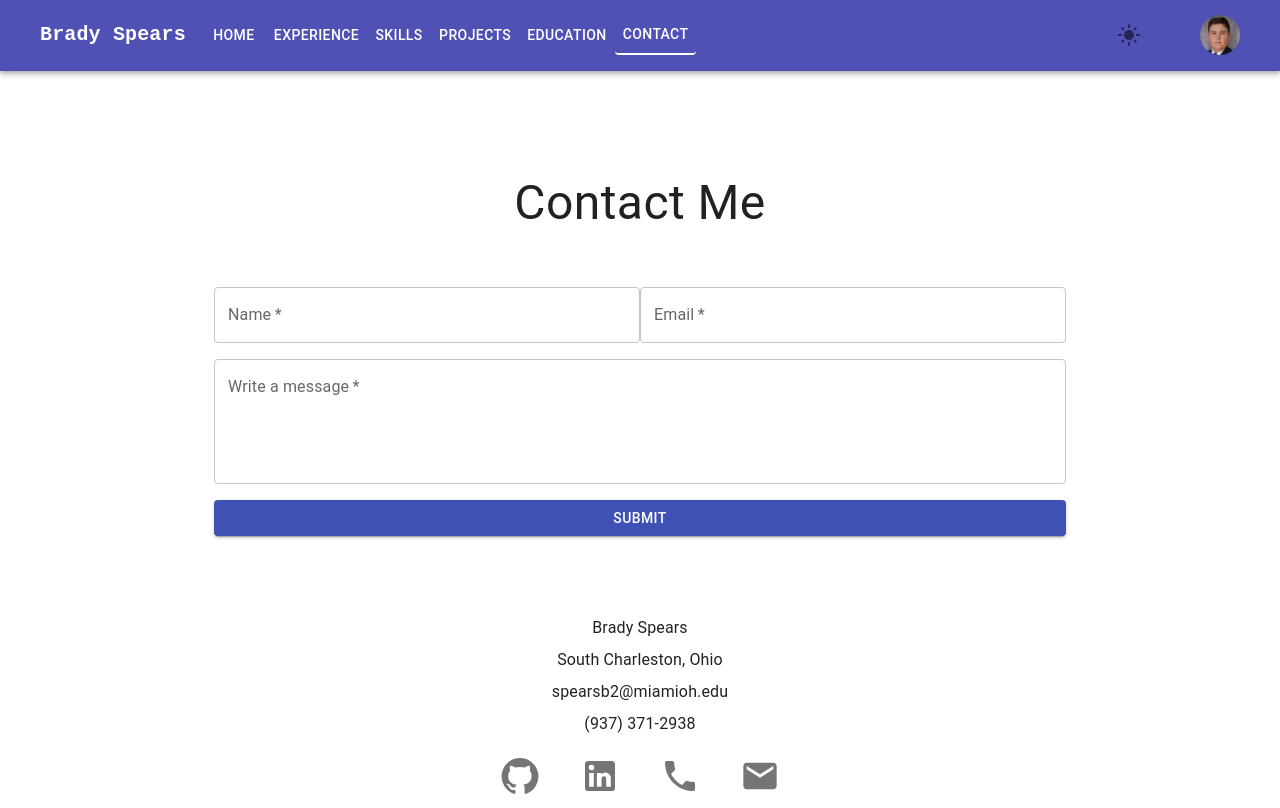
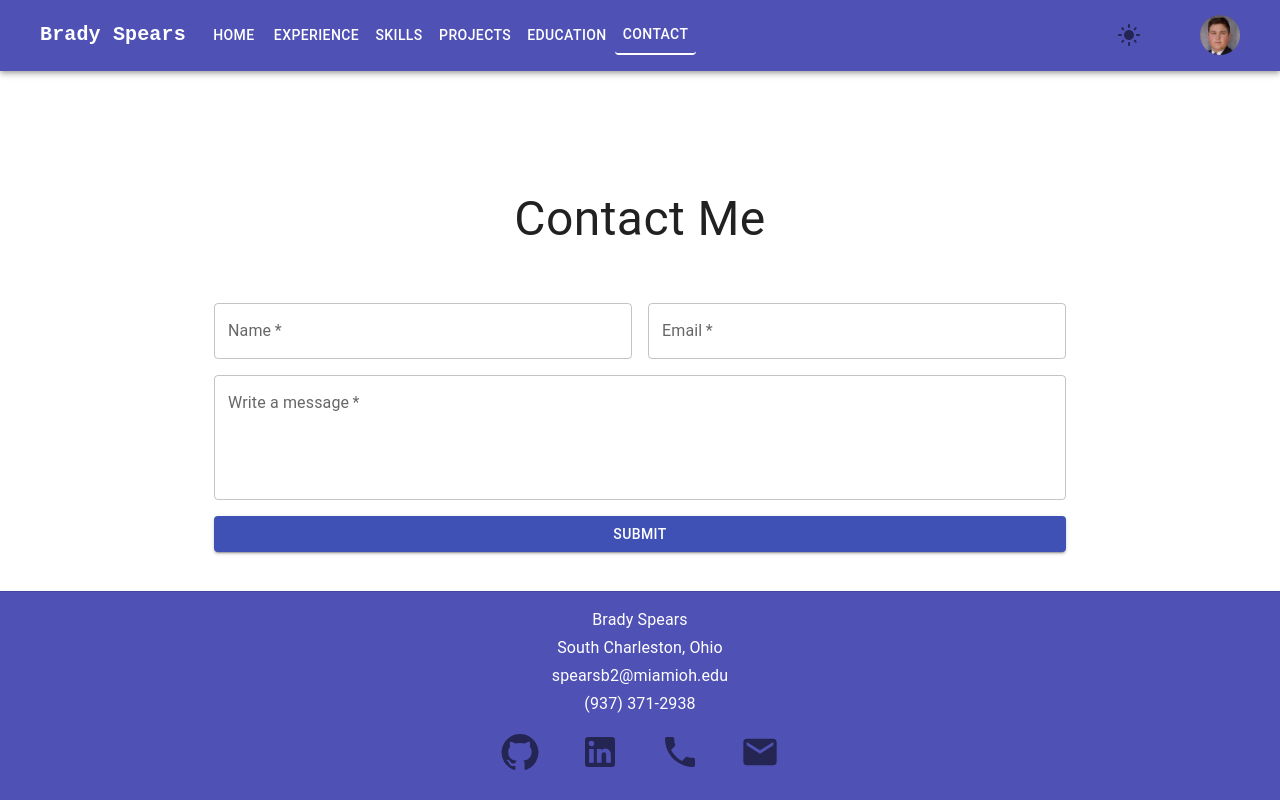
Before and after one commit to Brady-Spears66/React-Portfolio, a React (Vite) app: page /contact in a window 1280 px wide. Built offline with nearby package versions, Linux system fonts and the light colour scheme.

Commit message:
Integrating EmailJS for email service

```diff
--- a/package.json
+++ b/package.json
@@ -12,14 +12,16 @@
   "dependencies": {
     "@emotion/react": "^11.14.0",
     "@emotion/styled": "^11.14.0",
-    "@mui/icons-material": "^5.16.7",
+    "@mui/icons-material": "^6.4.0",
     "@mui/material": "^6.4.0",
     "@reduxjs/toolkit": "^2.2.7",
+    "emailjs-com": "^3.2.0",
     "firebase": "^11.1.0",
     "react": "^18.2.0",
     "react-dom": "^18.2.0",
     "react-redux": "^9.1.2",
-    "react-router-dom": "^7.1.1"
+    "react-router-dom": "^7.1.1",
+    "uuid": "^11.0.5"
   },
   "devDependencies": {
     "@types/react": "^18.2.66",
--- a/src/App.tsx
+++ b/src/App.tsx
@@ -8,6 +8,7 @@ import Contact from './pages/Contact';
 import { useAppSelector } from './state/Hooks';
 import { Education } from './pages/Education';
 import { Skills } from './pages/Skills';
+import Footer from './components/Footer';
 
 
 const theme = createTheme({});
@@ -24,9 +25,9 @@ const DarkTheme: ThemeOptions = createTheme({
     },
     components: {
       MuiCssBaseline: {
-        styleOverrides: (themeParam) => ({
-          body: themeParam.palette.mode === 'dark' ? darkScrollbar() : null,
-        }),
+        styleOverrides: {
+          body: darkScrollbar(),
+        },
       },
     },
 });
@@ -48,20 +49,24 @@ function App() {
   const mode = useAppSelector(state => state.theme.mode);
   const theme = mode === "light" ? LightTheme : DarkTheme;
 
-  document.getElementById('root')
-
   return (
     <ThemeProvider theme={theme}>
       <CssBaseline enableColorScheme/>
-      <Box sx={{ // Use Box instead of Container for the root element
+      <Box sx={{
         display: 'flex',
         flexDirection: 'column',
         minHeight: '100vh',
-        minWidth: '100%',
+        width: '100%',
         overflow: 'hidden',
       }}>
         <Navbar />
-        <Container sx={{ mt: 10}}>
+        <Container
+          sx={{
+            mt: 10,
+            flex: '1 0 auto', // This makes the container take up available space
+            mb: 4, // Add some margin before the footer
+          }}
+        >
           <Routes>
             <Route path="/" element={<Home />} />
             <Route path="/experience" element={<Experience />} />
@@ -71,6 +76,7 @@ function App() {
             <Route path="/education" element={<Education/>} />
           </Routes>
         </Container>
+        <Footer />
       </Box>
     </ThemeProvider>
   );
--- /dev/null
+++ b/src/components/Footer.tsx
@@ -0,0 +1,92 @@
+import { Box, Container, IconButton, Stack, Typography, useTheme } from "@mui/material";
+import EmailIcon from '@mui/icons-material/Email';
+import LocalPhoneIcon from '@mui/icons-material/LocalPhone';
+import LinkedInIcon from '@mui/icons-material/LinkedIn';
+import GitHubIcon from '@mui/icons-material/GitHub';
+
+export default function Footer() {
+    const theme = useTheme();
+
+    const backgroundColor = theme.palette.mode === 'dark'
+        ? 'rgba(255, 255, 255, 0.06)' : '#4f51b5';
+
+    return (
+        <Box
+            component="footer"
+            sx={{
+                color: 'white',
+                width: '100%',
+                backgroundColor,
+                flex: '0 0 auto', // Prevents the footer from growing or shrinking
+                borderTop: 1, // Optional: adds a subtle top border
+                borderColor: 'divider', // Uses theme-aware color for border
+                transition: 'background-color 0.7s ease'
+            }}
+        >
+            <Container
+                maxWidth="md"
+                sx={{
+                    display: 'flex',
+                    justifyContent: 'center',
+                    px: { xs: 2, sm: 3 },
+                    py: 2, // Consistent padding top and bottom
+                }}
+            >
+                <Stack
+                    spacing={0.5}
+                    alignItems="center"
+                    sx={{
+                        width: '100%',
+                        maxWidth: 'md'
+                    }}
+                >
+                    <Typography variant="body1">
+                        Brady Spears
+                    </Typography>
+                    <Typography variant="body1">
+                        South Charleston, Ohio
+                    </Typography>
+                    <Typography variant="body1">
+                        spearsb2@miamioh.edu
+                    </Typography>
+                    <Typography variant="body1">
+                        (937) 371-2938
+                    </Typography>
+
+                    <Stack
+                        direction="row"
+                        spacing={2}
+                        justifyContent="center"
+                        sx={{
+                            width: '100%',
+                            flexWrap: 'wrap',
+                            mt: 1
+                        }}
+                    >
+                        {[
+                            { icon: <GitHubIcon />, href: 'https://github.com/Brady-Spears66', label: 'github' },
+                            { icon: <LinkedInIcon />, href: 'https://www.linkedin.com/in/brady-spears-2b5192229/', label: 'linkedin' },
+                            { icon: <LocalPhoneIcon />, href: 'tel:937-371-2938', label: 'phone' },
+                            { icon: <EmailIcon />, href: 'mailto:spearsb2@miamioh.edu', label: 'email' }
+                        ].map((item) => (
+                            <IconButton
+                                key={item.label}
+                                size='large'
+                                aria-label={item.label}
+                                href={item.href}
+                                target='_blank'
+                                sx={{
+                                    '& svg': {
+                                        fontSize: '2.5rem'
+                                    }
+                                }}
+                            >
+                                {item.icon}
+                            </IconButton>
+                        ))}
+                    </Stack>
+                </Stack>
+            </Container>
+        </Box>
+    );
+}
--- a/src/pages/Contact.tsx
+++ b/src/pages/Contact.tsx
@@ -1,80 +1,136 @@
-import GitHubIcon from '@mui/icons-material/GitHub';
 import { Box, Container, IconButton, Stack, TextField, Typography, Divider, Paper, Button } from '@mui/material';
-import Grid from '@mui/material/Grid';
-import EmailIcon from '@mui/icons-material/Email';
-import LocalPhoneIcon from '@mui/icons-material/LocalPhone';
-import LocationOnIcon from '@mui/icons-material/LocationOn';
-import PersonIcon from '@mui/icons-material/Person';
-import LinkedInIcon from '@mui/icons-material/LinkedIn';
+import Grid from '@mui/material/Grid2';
+import React, { useState } from 'react';
+import emailjs from 'emailjs-com'
+import {v4 as uuidv4 } from 'uuid'
 
 function Contact() {
+    const [formData, setFormData] = useState({
+        user_name: '',
+        user_email: '',
+        message: '',
+    })
+
+    const content = "NewLine";
+    const filePath = "../general/MessageCount.txt"
+
+
+
+    const [successMessage, setSuccessMessage] = useState('');
+    const [errorMessage, setErrorMessage] = useState('');
+
+    const serviceId = 'service_ilu6ras'
+    const templateId = 'contact_form'
+    const publicKey = 'n-yr5L24zucQzOM5-'
+
+    // @ts-ignore
+    const handleChange = (e) => {
+        const { name, value } = e.target;
+        setFormData((prevData) => ({
+            ...prevData,
+            [name]: value
+        }));
+    }
+
+    // @ts-ignore
+    const handleSubmit = (e) => {
+        e.preventDefault();
+
+        const uniqueMessageId = uuidv4();
+
+        const templateParams = {
+            user_name: formData.user_name,
+            user_email: formData.user_email,
+            message: formData.message,
+            message_id: uniqueMessageId,
+        }
+
+        emailjs.send(serviceId, templateId, templateParams, publicKey)
+        .then((response) => {
+            setSuccessMessage("Your message has been sent successfully");
+            setErrorMessage('');
+            setFormData({user_name: '', user_email: '', message: ''});
+        })
+        .catch((error) => {
+            setErrorMessage('There was an issue sending your message. Please try again.');
+            setSuccessMessage('');
+            console.error('EmailJS Error: ', error)
+        })
+    }
+
     return (
         <Box sx={{
             width: '100%',
-            overflow: 'hidden',
             display: 'flex',
             flexDirection: 'column',
-            alignItems: 'center' // Center everything horizontally
+            position: 'relative' // Added position relative
         }}>
             <Container
                 maxWidth="md"
                 sx={{
-                    mb: 10,
                     display: 'flex',
                     flexDirection: 'column',
-                    alignItems: 'center', // Center container content
-                    px: { xs: 2, sm: 3 }
+                    alignItems: 'center',
+                    px: { xs: 2, sm: 3 },
+                    pt: 4,
+                    height: '100%', // Take up full height
                 }}
             >
+                <form onSubmit={handleSubmit} style={{ width: '100%'}}>
                     <Grid
                         container
                         spacing={2}
                         sx={{
                             width: '100%',
                             margin: 0,
-                        // Remove any default padding
                             '& .MuiGrid-item': {
-                            px: 0, // Remove default padding from Grid items
+                                px: 0,
                             }
                         }}
                     >
-                    <Grid item xs={12}>
+                        <Grid size={{xs: 12}}>
                             <Typography
                                 sx={{
                                     fontSize: { xs: '2rem', sm: '3rem' },
                                     textAlign: "center",
                                     mb: 4,
-                                width: '100%' // Ensure full width
+                                    width: '100%'
                                 }}
                             >
                                 Contact Me
                             </Typography>
                         </Grid>
 
-                    <Grid item xs={12} sm={6}>
+                        <Grid size={{xs: 12, sm: 6}}>
                             <TextField
                                 label="Name"
-                            name='name'
+                                name='user_name'
+                                value={formData.user_name}
+                                onChange={handleChange}
                                 required
                                 fullWidth
                                 size="medium"
                             />
                         </Grid>
 
-                    <Grid item xs={12} sm={6}>
+                        <Grid size={{xs: 12, sm: 6}}>
                             <TextField
                                 label="Email"
-                            name='email'
+                                name='user_email'
+                                value={formData.user_email}
+                                onChange={handleChange}
                                 required
                                 fullWidth
                                 size="medium"
                             />
                         </Grid>
 
-                    <Grid item xs={12}>
+                        <Grid size={{xs: 12}}>
                             <TextField
                                 label="Write a message"
                                 name='message'
+                                value={formData.message}
+                                onChange={handleChange}
                                 required
                                 fullWidth
                                 multiline
@@ -82,8 +138,9 @@ function Contact() {
                             />
                         </Grid>
 
-                    <Grid item xs={12}>
+                        <Grid size={{xs: 12}}>
                             <Button
+                                type='submit'
                                 variant='contained'
                                 fullWidth
                                 sx={{
@@ -94,70 +151,27 @@ function Contact() {
                                 Submit
                             </Button>
                         </Grid>
+                        {successMessage && (
+                            <Grid size={{xs: 12}}>
+                                <Typography
+                                    sx={{ color: 'green', mt: 2, textAlign: 'center' }}
+                                >
+                                    {successMessage}
+                                </Typography>
                             </Grid>
-            </Container>
+                        )}
 
-            <Container
-                maxWidth="md"
-                sx={{
-                    display: 'flex',
-                    justifyContent: 'center',
-                    px: { xs: 2, sm: 3 }
-                }}
+                        {errorMessage && (
+                            <Grid size={{xs: 12}}>
+                                <Typography
+                                    sx={{ color: 'red', mt: 2, textAlign: 'center' }}
                                 >
-                <Stack
-                    spacing={1}
-                    alignItems="center"
-                    sx={{
-                        width: '100%',
-                        maxWidth: 'md'
-                    }}
-                >
-                    <Typography variant="body1">
-                        Brady Spears
+                                    {errorMessage}
                                 </Typography>
-                    <Typography variant="body1">
-                        South Charleston, Ohio
-                    </Typography>
-                    <Typography variant="body1">
-                        spearsb2@miamioh.edu
-                    </Typography>
-                    <Typography variant="body1">
-                        (937) 371-2938
-                    </Typography>
-
-                    <Stack
-                        direction="row"
-                        spacing={2}
-                        justifyContent="center"
-                        sx={{
-                            width: '100%',
-                            flexWrap: 'wrap'
-                        }}
-                    >
-                        {[
-                            { icon: <GitHubIcon />, href: 'https://github.com/Brady-Spears66', label: 'github' },
-                            { icon: <LinkedInIcon />, href: 'https://www.linkedin.com/in/brady-spears-2b5192229/', label: 'linkedin' },
-                            { icon: <LocalPhoneIcon />, href: 'tel:937-371-2938', label: 'phone' },
-                            { icon: <EmailIcon />, href: 'mailto:spearsb2@miamioh.edu', label: 'email' }
-                        ].map((item) => (
-                            <IconButton
-                                key={item.label}
-                                size='large'
-                                aria-label={item.label}
-                                href={item.href}
-                                target='_blank'
-                                sx={{
-                                    '& svg': {
-                                        fontSize: '2.5rem'
-                                    }
-                                }}
-                            >
-                                {item.icon}
-                            </IconButton>
-                        ))}
-                    </Stack>
-                </Stack>
+                            </Grid>
+                        )}
+                    </Grid>
+                </form>
             </Container>
         </Box>
     );
```
Also changed, not shown: src/components/TestGrid.tsx (added, +37 -0 lines), src/general/MessageCount.txt (added), 1 other file (tests, documents, lock files or other folders). Lines whose indentation alone changed are shown as unchanged.
